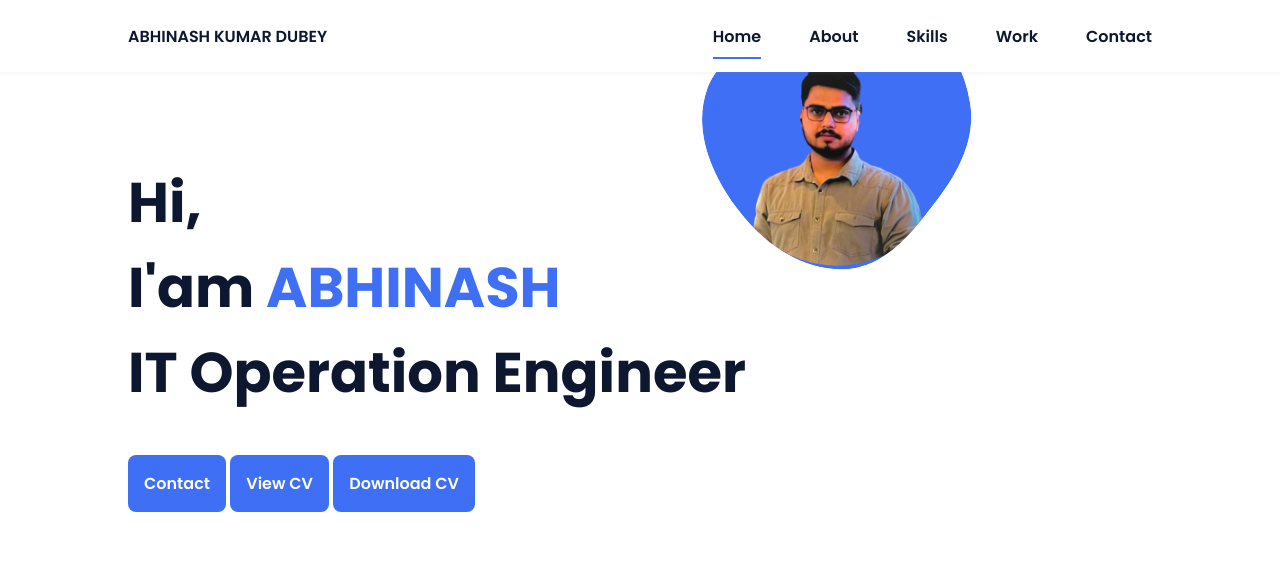
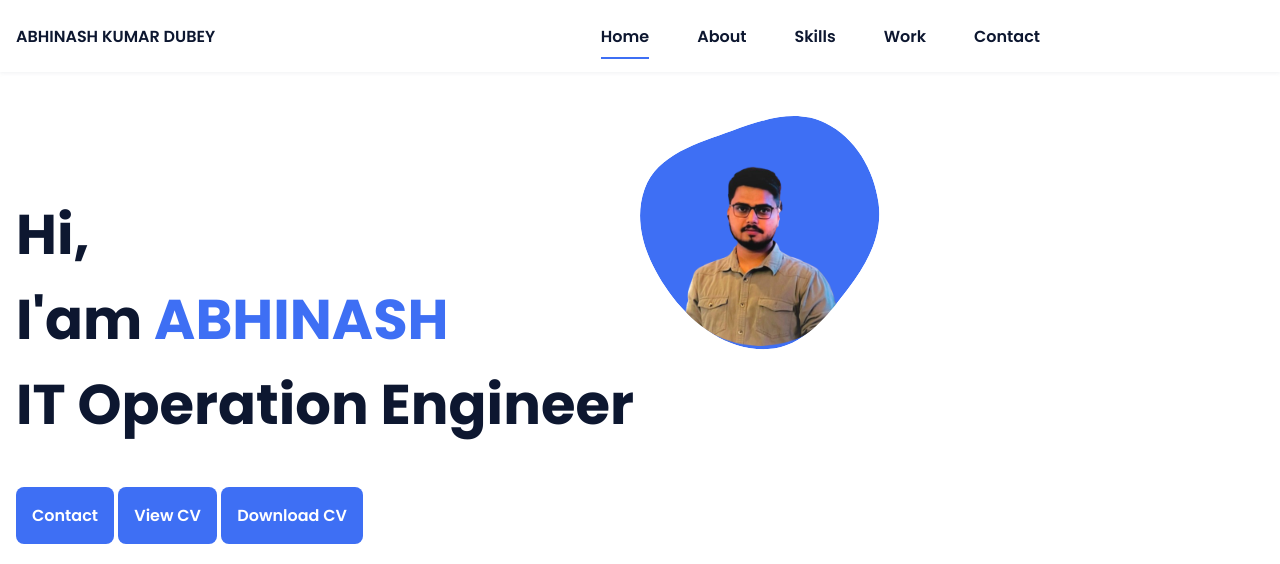
Before and after one commit to techyavixyz/Abhinash-Portfolio, a plain HTML site: page index.html in a window 1280 px wide. Shown: the top 564 px of the page. Drawn offline with nearby package versions, Linux system fonts and the light colour scheme.

Commit message:
Add files via upload

```diff
--- a/assets/css/media.css
+++ b/assets/css/media.css
@@ -202,11 +202,11 @@ position: relative;
       color: var(--second-color);
     }
     .home {
-      padding: 8rem 0 2rem;
+      padding: 12rem 0 5rem;
     }
     .home__img {
       width: 400px;
-      bottom: 10%;
+      top: 15%;
     }
     .about__container {
       padding-top: 2rem;
@@ -225,15 +225,3 @@ position: relative;
       column-gap: 2rem;
     }
   }
-  @media screen and (min-width: 992px) {
-    .bd-grid {
-      margin-left: auto;
-      margin-right: auto;
-    }
-    .home {
-      padding: 10rem 0 2rem;
-    }
-    .home__img {
-      width: 450px;
-    }
-  }
--- a/assets/css/styles.css
+++ b/assets/css/styles.css
@@ -170,7 +170,7 @@ img {
 /*===== HOME =====*/
 .home {
   position: relative;
-  row-gap: 2rem;
+  row-gap: 5rem;
   padding: 4rem 0 5rem;
 }
 .home__data {
@@ -341,7 +341,7 @@ img {
   width: 65%;
 
 }
-.skills__programing {
+.skills__programming {
   width: 30%;
 }
 .skills__O365 {
```
